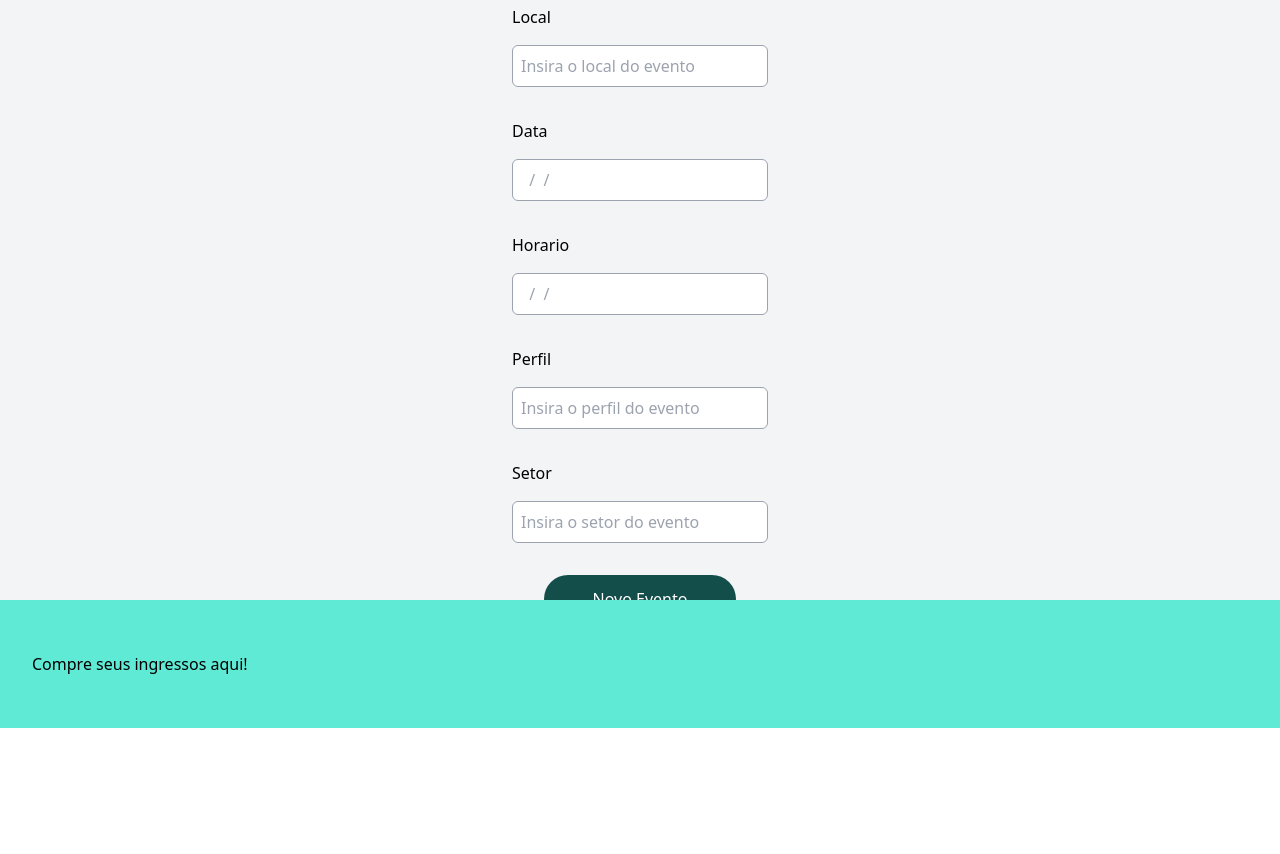
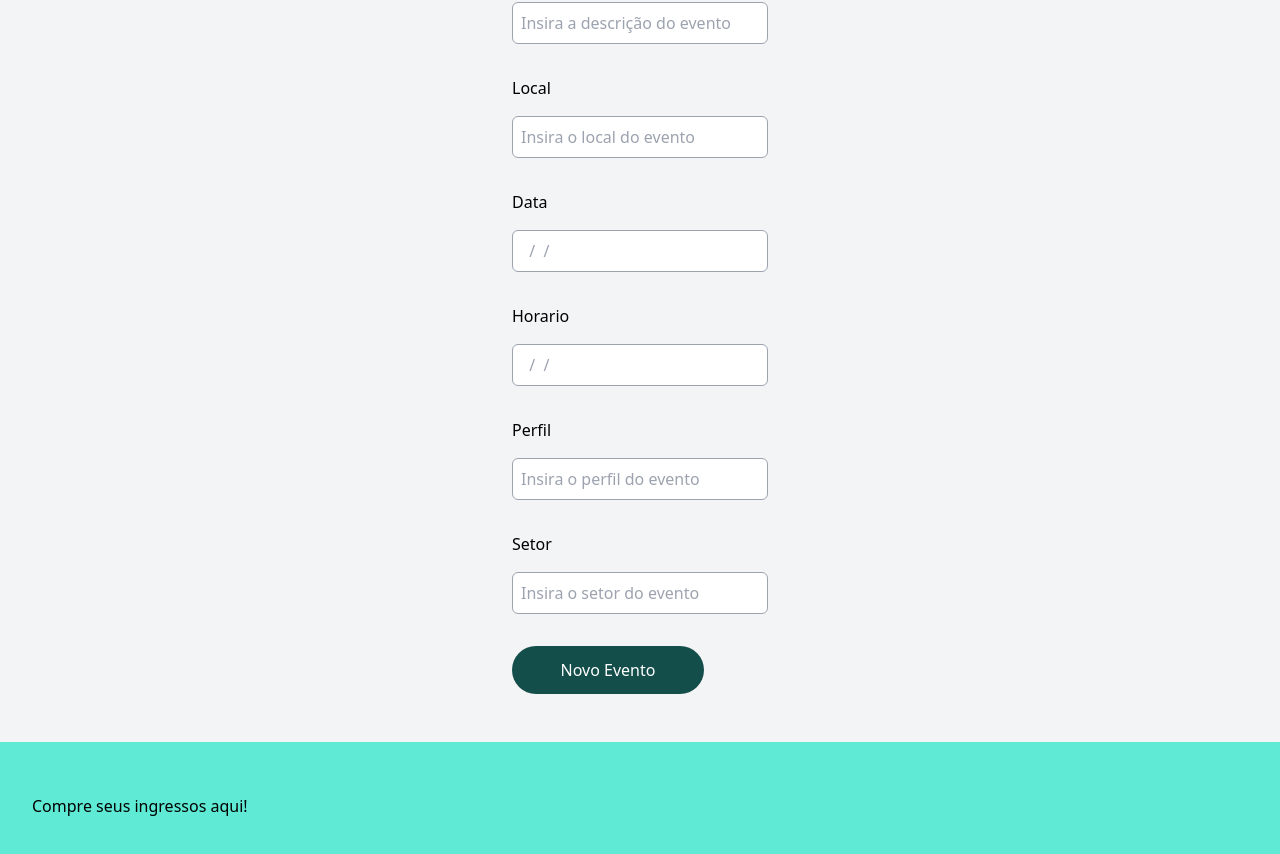
Before and after one commit to Yamazaki-Khaio/Cometa-Ingresso, a Next.js app in the folder ingressoscometa/: page /cadastro_evento in a window 1280 px wide. Shown: the part 328-1182 px from the top of the page. Before the commit the page ends 1056 px from the top, so only its background shows below. Built offline with nearby package versions, Linux system fonts and the light colour scheme.

Commit message:
Cadastro de eventos e conexão com banco de dados

```diff
--- /dev/null
+++ b/ingressoscometa/src/components/BotaoSubmitEvento.tsx
@@ -0,0 +1,20 @@
+export default function BotaoSubmitEvento(){
+
+    return(
+        <div>
+            <input type="submit" value="Novo Evento" className={`
+                     w-48 h-12  // diminuindo o comprimento do botão
+                     bg-teal-900
+                     text-white
+                     text-24
+                     rounded-3xl  // aumentando o valor do border-radius
+                     transition-all duration-300  // adicionando um efeito de transição
+                     hover:bg-teal-800  // adicionando uma cor de fundo quando o botão é hoverado
+                     active:bg-teal-700  // adicionando uma cor de fundo quando o botão é clicado
+                `} />
+
+
+        </div>
+    )
+
+}
--- a/ingressoscometa/src/components/Cadastro_Evento.tsx
+++ b/ingressoscometa/src/components/Cadastro_Evento.tsx
@@ -1,4 +1,4 @@
-import Botao from "./Botao";
+import BotaoSubmitEvento from "./BotaoSubmitEvento";
 import CampoDescricaoEvento from "./CampoDescricaoEvento";
 import CampoNomeEvento from "./CampoNomeEvento";
 import CampoLocal from "./CampoLocal";
@@ -6,10 +6,34 @@ import CampoDataEvento from "./CampoDataEvento";
 import CampoHorarioEvento from "./CampoHorarioEvento";
 import CampoPerfilEvento from "./CampoPerfilEvento";
 import CampoSetorEvento from "./CampoSetorEvento";
+import nome from "./CampoSetorEvento";
+import local from "./CampoLocal";
+import data from "./CampoDataEvento";
+import horario from "./CampoHorarioEvento";
+import perfil from "./CampoPerfilEvento";
+import setor from "./CampoSetorEvento";
+import { FormEventHandler, useState } from "react";
+import Evento from "./Evento";
 
 export default function CadastroEvento() {
-    return(
-        <div className="flex flex-col justify-center items-center h-screen bg-gray-100">
+
+    const handle = async (e) => {
+        try{
+            e.preventDefault()
+            const res = await fetch('/api/evento', {
+                method: 'POST',
+                body: JSON.stringify([nome, local, data, horario, perfil, setor])
+            })
+            const json = await res.json()
+            console.log(res.status)
+            console.log(json)
+        } catch(err){
+
+    }
+}
+return(
+        <div className="flex flex-col justify-center items-center p-12 bg-gray-100">
+            <form onSubmit={handle}>
             <CampoNomeEvento/>
             <CampoDescricaoEvento/>
             <CampoLocal/>
@@ -17,7 +41,8 @@ export default function CadastroEvento() {
             <CampoHorarioEvento/>
             <CampoPerfilEvento/>
             <CampoSetorEvento/>
-            <Botao href="/novoEvento" NomeBotao="Novo Evento"/>
+            <BotaoSubmitEvento/>
+            </form>
         </div>
     )
 }
--- a/ingressoscometa/src/components/Login.tsx
+++ b/ingressoscometa/src/components/Login.tsx
@@ -22,7 +22,6 @@ export default function Login() {
        const res =  signIn("credentials",{cpf:cpf?.value,password:senha?.value,redirect:false})
 
        res.then((resultado) => {
-
         if(resultado.ok){
 
             window.location.replace("/home")
--- a/ingressoscometa/src/pages/api/evento.tsx
+++ b/ingressoscometa/src/pages/api/evento.tsx
@@ -6,6 +6,7 @@ import { NextApiRequest, NextApiResponse } from 'next';
 const router = express.Router();
 
 export default function handler(req: NextApiRequest,res: NextApiResponse){
+    res.status(200).json({ message: 'Vai dormir!' });
     if(req.method === 'GET'){
         if(!req.query){
             const sql = 'SELECT * FROM evento';
@@ -128,4 +129,4 @@ router.put('/:id', async (req, res) => {
         res.json(results);
         }
     );
-});
+})};
--- a/ingressoscometa/src/pages/novoEvento.tsx
+++ b/ingressoscometa/src/pages/novoEvento.tsx
@@ -1,3 +1,4 @@
 import Layout from "@/components/Layout"
 import CadastroEvento from "@/components/Cadastro_Evento"
 import evento from "@/pages/api/evento"
+import handler from "@/pages/api/evento"
```
